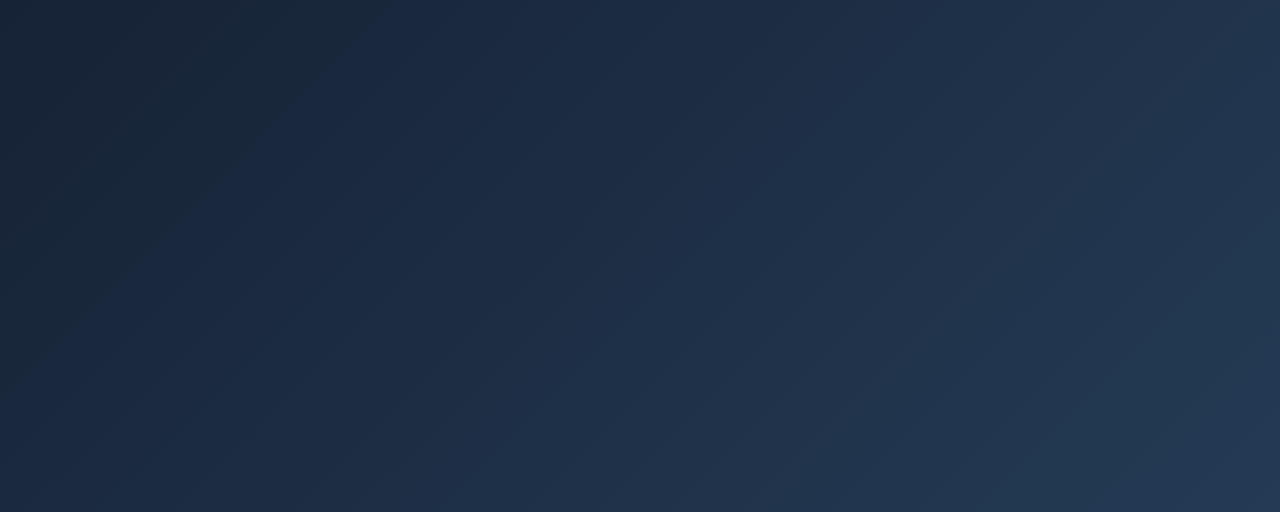
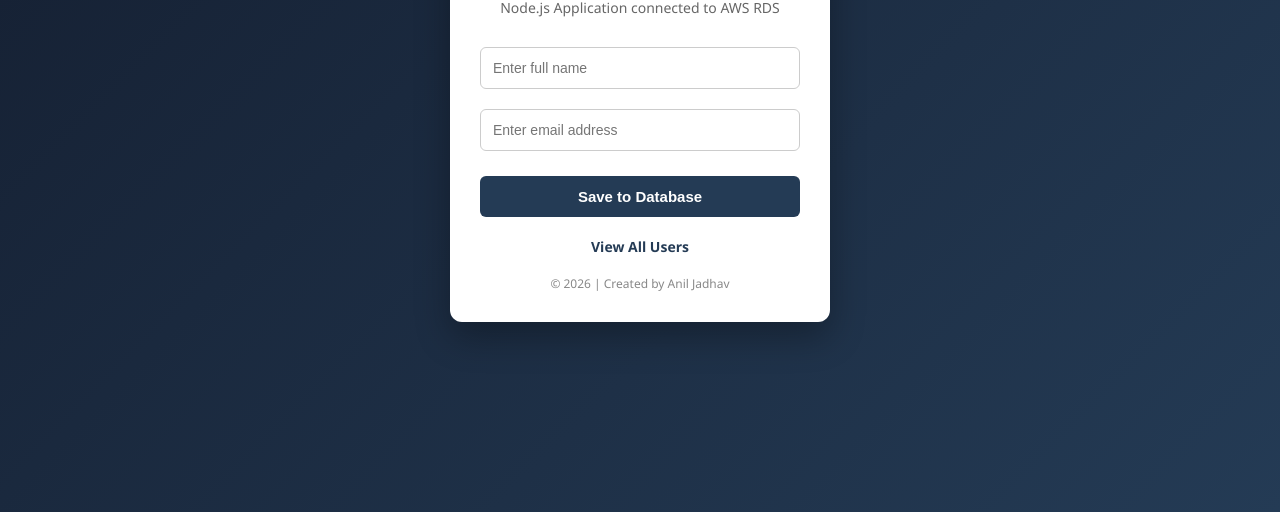
Before and after one commit to aniljadhavmca/Nodejs-rds-alb-project, a plain HTML site: page public/index.html in a window 1280 px wide. Shown: the part 288-800 px from the top of the page. Drawn offline with Linux system fonts and the light colour scheme.

Commit message:
Improve UI with modern CSS verison 1  design

```diff
--- a/public/index.html
+++ b/public/index.html
@@ -39,3 +39,94 @@
         transform: translateY(0);
       }
     }
+
+    h2 {
+      margin-bottom: 10px;
+      color: #222;
+    }
+
+    p {
+      margin-bottom: 20px;
+      font-size: 14px;
+      color: #666;
+    }
+
+    input {
+      width: 100%;
+      padding: 12px;
+      margin: 10px 0;
+      border-radius: 6px;
+      border: 1px solid #ccc;
+      font-size: 14px;
+    }
+
+    input:focus {
+      outline: none;
+      border-color: #243b55;
+    }
+
+    button {
+      width: 100%;
+      padding: 12px;
+      margin-top: 15px;
+      border: none;
+      border-radius: 6px;
+      background: #243b55;
+      color: #ffffff;
+      font-size: 15px;
+      font-weight: bold;
+      cursor: pointer;
+      transition: background 0.3s ease;
+    }
+
+    button:hover {
+      background: #141e30;
+    }
+
+    .links {
+      margin-top: 18px;
+    }
+
+    .links a {
+      text-decoration: none;
+      color: #243b55;
+      font-weight: 600;
+      font-size: 14px;
+    }
+
+    .links a:hover {
+      text-decoration: underline;
+    }
+
+    footer {
+      margin-top: 18px;
+      font-size: 12px;
+      color: #888;
+    }
+  </style>
+</head>
+
+<body>
+
+  <div class="card">
+    <h2>User Registration</h2>
+    <p>Node.js Application connected to AWS RDS</p>
+
+    <form action="/add-user" method="POST">
+      <input type="text" name="name" placeholder="Enter full name" required>
+      <input type="email" name="email" placeholder="Enter email address" required>
+
+      <button type="submit">Save to Database</button>
+    </form>
+
+    <div class="links">
+      <a href="/users">View All Users</a>
+    </div>
+
+    <footer>
+      © 2026 | Created by Anil Jadhav
+    </footer>
+  </div>
+
+</body>
+</html>
```
